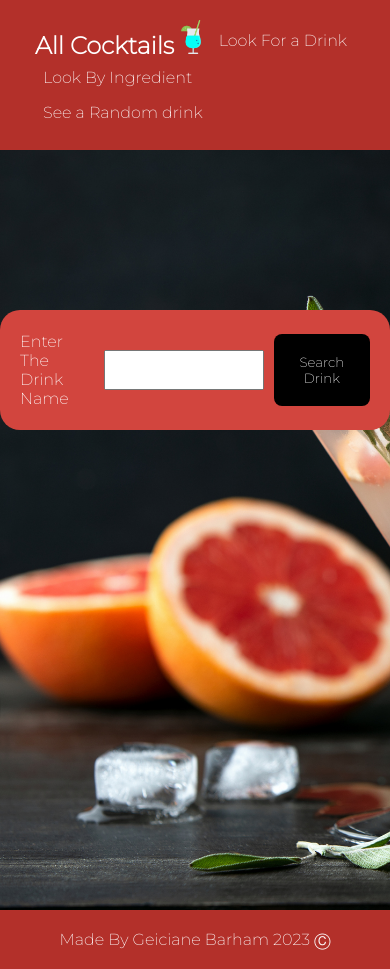
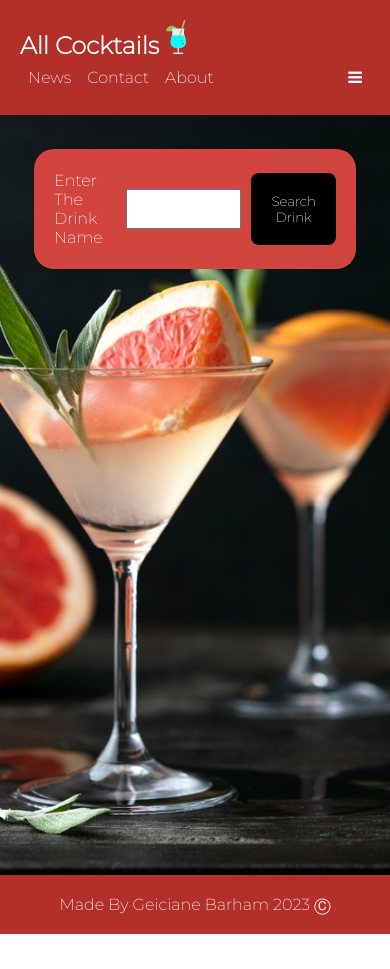
Before and after one commit to geicibarham/Cocktail, a React (Create React App) app: page / in a window 390 px wide. After the commit the page ends 934 px from the top, so only its background shows below. Built offline with nearby package versions, Linux system fonts and the light colour scheme.

Commit message:
adding error message and mobile nav

```diff
--- a/public/index.html
+++ b/public/index.html
@@ -9,6 +9,7 @@
       name="description"
       content="Web site created using create-react-app"
     />
+    <link rel="stylesheet" href="https://cdnjs.cloudflare.com/ajax/libs/font-awesome/4.7.0/css/font-awesome.min.css">
     <link rel="preconnect" href="https://fonts.googleapis.com"><link rel="preconnect" href="https://fonts.gstatic.com" crossorigin><link href="https://fonts.googleapis.com/css2?family=Montserrat:wght@200&display=swap" rel="stylesheet">
     <link rel="apple-touch-icon" href="%PUBLIC_URL%/logo192.png" />
 
--- a/src/App.css
+++ b/src/App.css
@@ -2,31 +2,31 @@
   margin: 0;
   padding: 0;
   box-sizing: border-box;
-    font-family: 'Montserrat', sans-serif;
+  font-family: "Montserrat", sans-serif;
 }
 
-.nav-icon{
+.nav-icon {
   width: 34px;
 }
 .home-outer {
-background-image: url('./assets/images/cocktail.jpg');
+  background-image: url("./assets/images/cocktail.jpg");
   min-height: 90vh;
   background-size: cover;
-display: grid;
-justify-content: center;
-
-
+  display: flex;
+  flex-direction: column;
+ align-items: center;
+ gap: 20px;
+ padding:20px;
 }
 /* body {
   min-height: 90vh;
 } */
 
-.rounded-corners{
+.rounded-corners {
   border-radius: 20px;
-
 }
 .roundedbtn {
-  padding:8px;
+  padding: 8px;
   border-radius: 8px;
   border: none;
   cursor: pointer;
@@ -34,11 +34,10 @@ justify-content: center;
 
 .nav {
   background-color: #b3302a;
-  color:white;
+  color: white;
   align-items: center;
-  margin:0;
   overflow: hidden;
-  padding: 20px 35px;
+  padding: 20px;
   display: flex;
   justify-content: space-between;
   flex-wrap: wrap;
@@ -46,85 +45,150 @@ justify-content: center;
   position: sticky;
   top: 0;
   z-index: 9999;
-
 }
 
 .nav a {
-  color:white;
-  padding:8px;
-  text-decoration: none;}
+  color: white;
+  padding: 8px;
+  text-decoration: none;
+}
 
 a:focus {
   outline: solid 3px lime;
   border-radius: 4px;
 }
 
-
 footer {
-    padding:20px;
+  padding: 20px;
   display: flex;
   justify-content: center;
   background-color: #b3302a;
-  color:white;
+  color: white;
 }
 
-  .drink-name-form{
+.drink-name-form {
   display: flex;
   height: fit-content;
-    background:#D2453E;
+  background: #d2453e;
   padding: 20px;
-    gap:10px;
-    margin-top: 20px;
+  gap: 10px;
   align-items: center;
   width: fit-content;
-    margin:auto;
+  margin-top: 14px;
+  justify-self: center;
 }
 
-  .drink-name-form input{
+.drink-name-form input {
   width: 100%;
   margin: 20px 0px 20px 0px;
-  padding:10px;
+  padding: 10px;
 }
 
-  .drink-name-form input:focus{
+.drink-name-form input:focus {
   outline: solid 3px lime;
   border-radius: 4px;
 }
 
-
-  .drink-name-form label{
-   color:white;
+.drink-name-form label {
+  color: white;
 }
 
-    .drink-name-form button{
-      color:white;
+.drink-name-form button {
+  color: white;
   background-color: black;
-      padding:20px;
+  padding: 20px;
   width: 50%;
   height: fit-content;
-
 }
-
 
 .drink-container {
   display: grid;
   grid-template-columns: 1fr 1fr 1fr;
- gap:15px;
-
+  gap: 15px;
 }
 
-.drink-card{
-  background-color:#000000d4;
-  color:white;
+.drink-card {
+  background-color: #000000d4;
+  color: white;
   width: fit-content;
   display: flex;
   flex-direction: column;
-  padding:20px;
+  padding: 20px;
   align-items: center;
-  margin:14px;
+  margin: 14px;
 }
 
-.drink-image{
+.drink-card-error{
+  background-color: #000000d4;
+  color:white;
+  padding:20px;
+  grid-column-start: 2;
+  margin-bottom: 20px;
+  display: inline
+}
+
+.drink-card-error p{
+  font-weight: bold;
+}
+.drink-image {
   margin-bottom: 20px;
   border-radius: 10px;
 }
+
+.topnav {
+  background-color: #333;
+}
+
+/* Hide the links inside the navigation menu (except for logo/home) */
+.topnav #myLinks {
+  display: none;
+}
+
+/* Style navigation menu links */
+.topnav a {
+  color: white;
+  padding: 14px 16px;
+  text-decoration: none;
+  font-size: 17px;
+  display: block;
+}
+
+/* Style the hamburger menu */
+.topnav a.icon {
+
+  display: block;
+  position: absolute;
+  right: 0;
+  top: 0;
+}
+
+/* Add a grey background color on mouse-over */
+.topnav a:hover {
+  background-color: #ddd;
+  color: black;
+}
+
+/* Style the active link (or home/logo) */
+.active {
+  background-color: #04aa6d;
+  color: white;
+}
+@media screen and (max-width: 768px) {
+  .drink-name-form {
+    margin: 14px 14px 14px 14px;
+  }
+  .link-navbar {
+    display: none;
+  }
+  .drink-container {
+    display: grid;
+    grid-template-columns: 1fr;
+  }
+
+  .home-outer {
+    background-image: url("./assets/images/mobile.jpg");
+
+    background-position: center;
+    background-size: cover;
+  }
+}
--- a/src/components/drink-card/Card.js
+++ b/src/components/drink-card/Card.js
@@ -10,7 +10,7 @@ const Card = (props) => {
           className="drink-image"
           width={'300px'}
           alt={item.strDrink} src={item.strDrinkThumb} />
-          {/* <p>Instructions: {item.strInstructions}</p> */}
+
 
         </div>
       ))}
--- a/src/components/header/Header.js
+++ b/src/components/header/Header.js
@@ -1,5 +1,18 @@
 import icon from "../../assets/images/cocktailicon.png";
+import react,{useState} from 'react';
+
 const Header = () => {
+
+ let [style,setStyle] = useState('')
+
+  function myFunction() {
+
+    if (style === "flex") {
+      setStyle('none')
+    } else {
+      setStyle('flex')
+    }
+  }
   return (
     <header>
       <nav className="nav">
@@ -8,9 +21,27 @@ const Header = () => {
           <img className="nav-icon" tabIndex={"-1"} src={icon} alt="" />
         </h1>
 
-        <a href="/">Look For a Drink</a>
-        <a href="/">Look By Ingredient</a>
-        <a href="/">See a Random drink</a>
+        <a className="link-navbar" href="/">Look For a Drink</a>
+        <a className="link-navbar"href="/">Look By Ingredient</a>
+        <a className="link-navbar" href="link-navbar">See a Random drink</a>
+
+
+          {/* <a href="#home" className="active">
+            Logo
+          </a> */}
+
+          <div
+          style={{display:style}}
+           id="myLinks">
+            <a href="#news">News</a>
+            <a href="#contact">Contact</a>
+            <a href="#about">About</a>
+          </div>
+
+          <a href='#' className="icon" onClick={myFunction}>
+            <i className="fa fa-bars"></i>
+          </a>
+
       </nav>
     </header>
   );
--- a/src/components/home/Home.js
+++ b/src/components/home/Home.js
@@ -31,9 +31,6 @@ const Home = () => {
         });
     }
   };
-
-
-  console.log(data)
   return (
     <>
       <div className="home-outer">
@@ -41,13 +38,11 @@ const Home = () => {
           <label htmlFor="drink-name">Enter The Drink Name</label>
           <input ref={answer} type="text" id="drink-name" />
           <button className="roundedbtn">Search Drink</button>
-          </form>
-          <div className="drink-container">
-
-             <Card data={data} />
-
-          </div>
-
+        </form>
+        <div className="drink-container">
+          {data === null ? <div className="drink-card-error rounded-corners"><p>No Drinks With this name!
+            </p></div> : <Card data={data} />}
+        </div>
       </div>
     </>
   );
```
Also changed, not shown: src/assets/images/mobile.jpg (added). Lines whose indentation alone changed are shown as unchanged.
